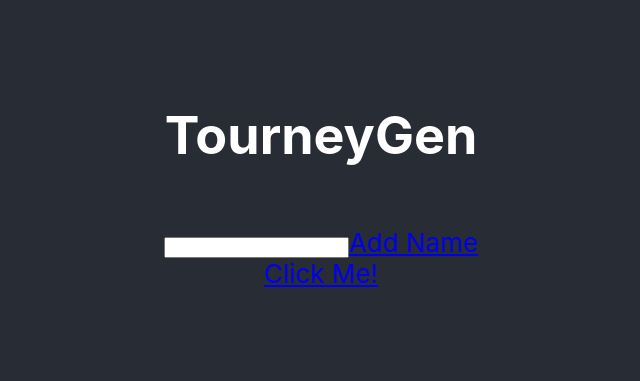
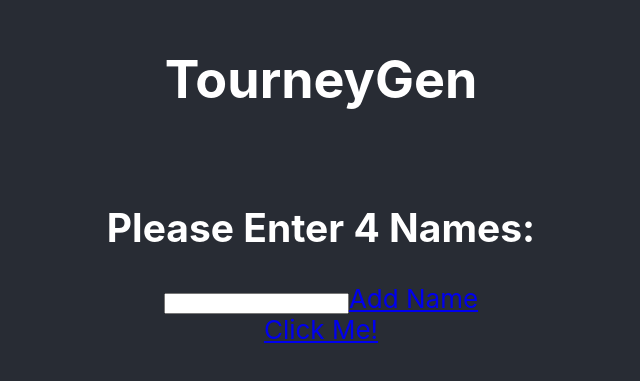
Before and after one commit to 397-f21/tournament-organizer, a React (Create React App) app: page / in a window 1280 px wide. Shown: the part 221-602 px from the top of the page, without its empty margins (319-959 px from the left). Built offline with nearby package versions, Linux system fonts and the light colour scheme.

Commit message:
Shuffled names when bracket generated and did some code cleaning

```diff
--- a/src/App.js
+++ b/src/App.js
@@ -2,6 +2,7 @@ import React, { useState } from 'react';
 import './App.css';
 import { RoundProps, rounds} from './utilities/bracket-organizer.ts';
 import { Bracket } from 'react-brackets';
+import { shuffle } from './utilities/team-shuffler';
 import NameInput from './components/NameInput';
 
 const App = () => {
@@ -20,7 +21,7 @@ const App = () => {
         <NameInput names={names} setNames={setNames} buttonPressed={buttonPressed} />
         <div>
           {(!buttonPressed) && <a href="#" className="button" onClick={clickHandler}>Click Me!</a>}
-          {(buttonPressed) && <Bracket rounds={rounds(names)} />}
+          {(buttonPressed) && <Bracket rounds={rounds(shuffle(names))} />}
         </div>
       </header>
     </div>
--- a/src/components/NameInput.js
+++ b/src/components/NameInput.js
@@ -21,6 +21,7 @@ const NameInput = ({ names, setNames, buttonPressed }) => {
                 </ol>
             </div>
             <div>
+                {(!buttonPressed) && <h2>Please Enter 4 Names:</h2>}
                 <form>
                 {!(buttonPressed) && <input type='text' onChange={e => changeHandler(e.target.value)}></input>}
                 {!(buttonPressed) && <a href="#" className="button" onClick={() => addName(input, names, setNames)}>Add Name</a>}
--- a/src/utilities/team-shuffler.js
+++ b/src/utilities/team-shuffler.js
@@ -1,5 +1,3 @@
-// const list = ["a ", "b ", "c", "d"];
-
 // given an array arr and length n (optional), shuffle array
 export const shuffle = (arr, n) => {
 	if (n === undefined) {
@@ -29,5 +27,3 @@ export const shuffle = (arr, n) => {
 	}
 	return arr.slice(0, nInd);
 };
-
-// export const shuffleList =  shuffle(list);
```
